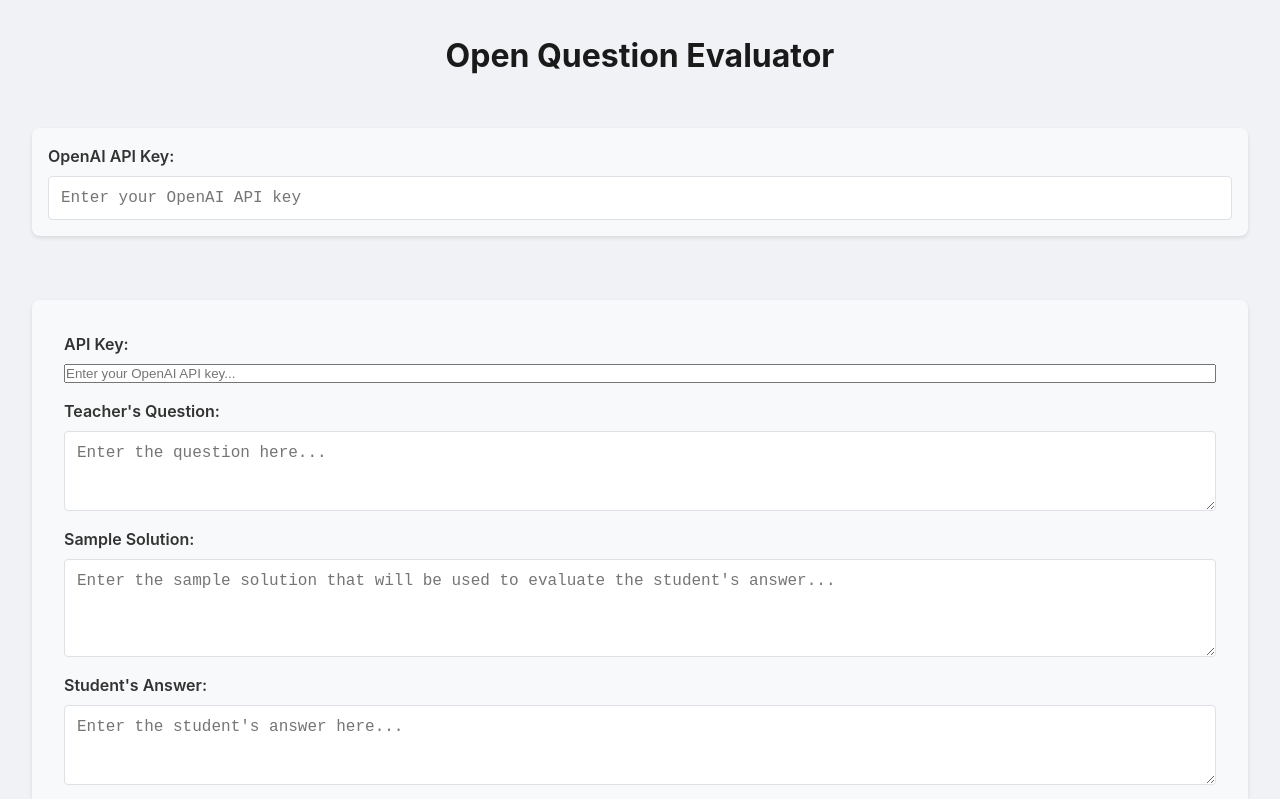
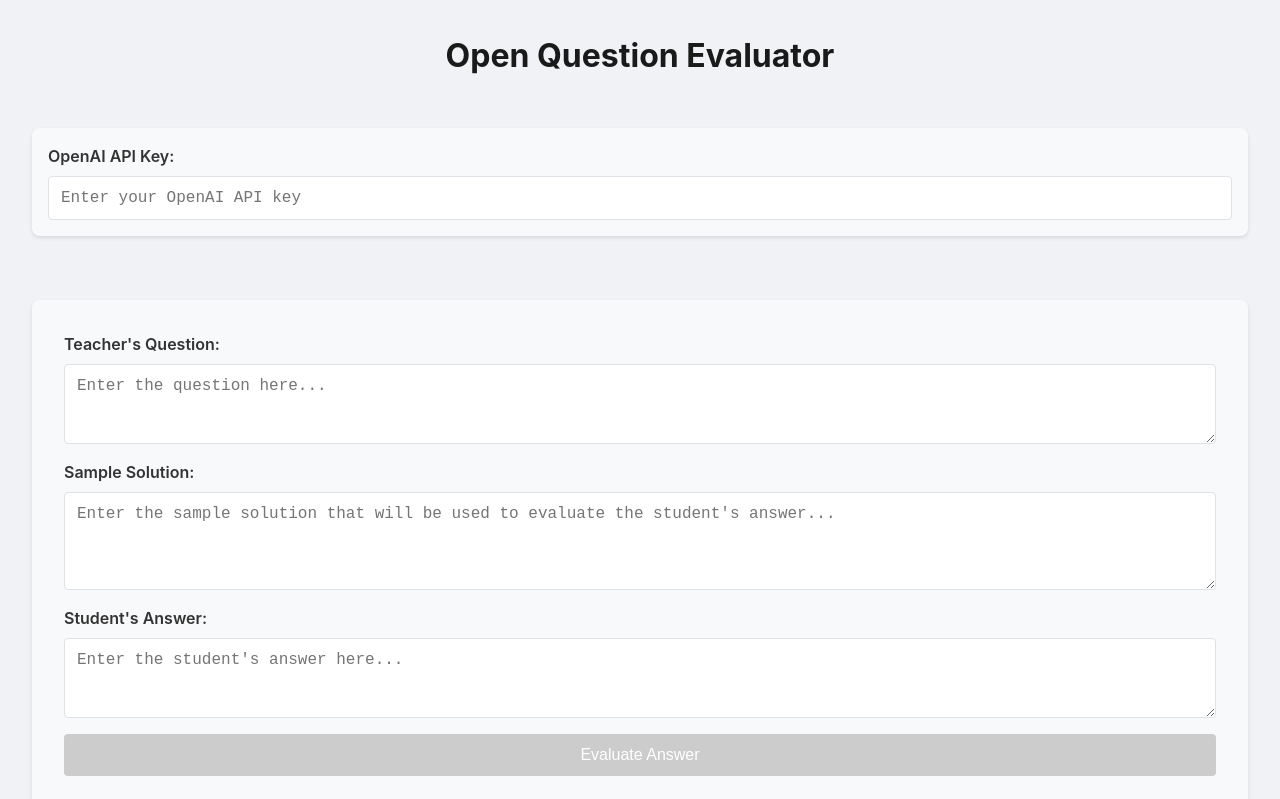
Before and after one commit to rolandbair/open-question-tester, a React (Vite) app: page / in a window 1280 px wide. Shown: the top 799 px of the page. Built offline with nearby package versions, Linux system fonts and the light colour scheme.

Commit message:
Remove duplicate API key input field from UI

```diff
--- a/src/App.tsx
+++ b/src/App.tsx
@@ -77,17 +77,6 @@ function App() {
       </div>
 
       <div className="input-section">
-        <div className="input-group">
-          <label htmlFor="apiKey">API Key:</label>
-          <input
-            type="text"
-            id="apiKey"
-            value={apiKey}
-            onChange={(e) => handleApiKeyChange(e.target.value)}
-            placeholder="Enter your OpenAI API key..."
-          />
-        </div>
-
         <div className="input-group">
           <label htmlFor="question">Teacher's Question:</label>
           <textarea
```
